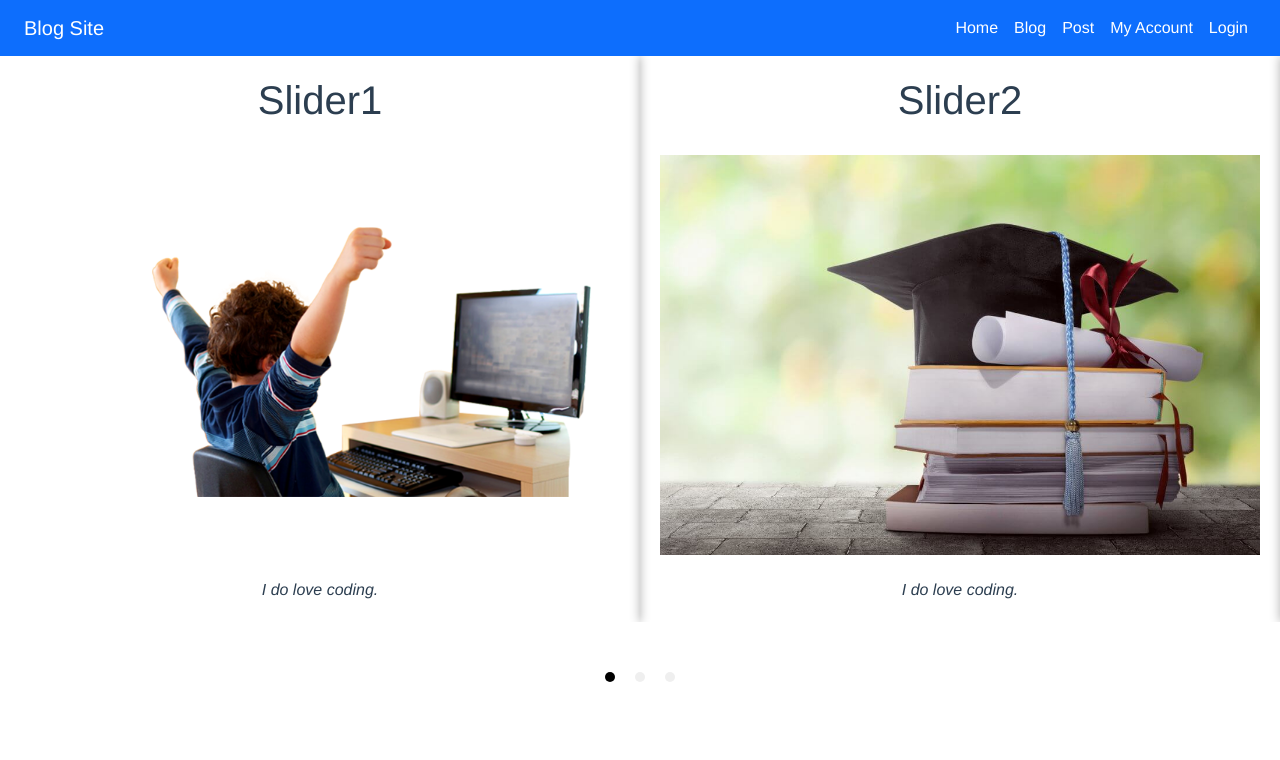
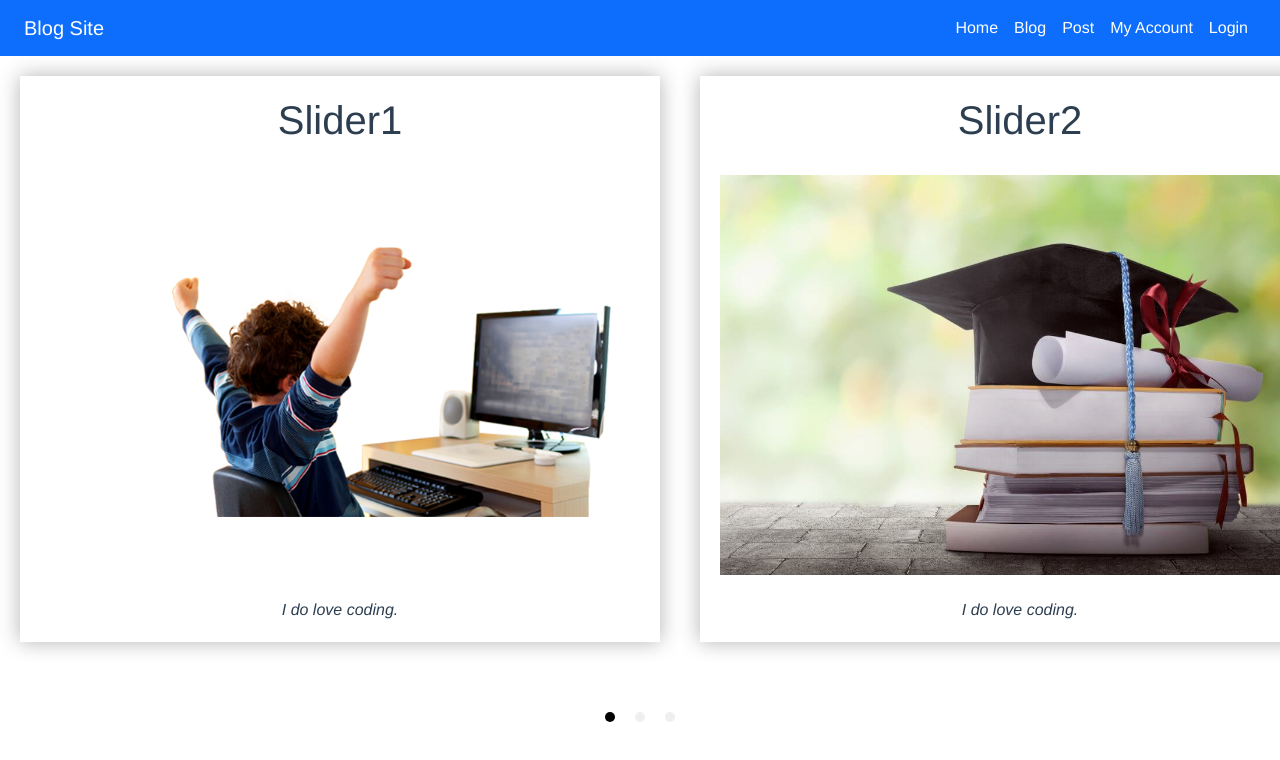
Before and after one commit to wg-d/vue-webpack-demo, a Vue app: page / in a window 1280 px wide. Shown: the top 760 px of the page. Built offline with nearby package versions, Linux system fonts and the light colour scheme; no server answers.

Commit message:
complete carousel

```diff
--- a/src/components/Posts.vue
+++ b/src/components/Posts.vue
@@ -55,7 +55,8 @@
     .carousel__item {
         width: 200px;
         padding:20px;
-        box-shadow: 0px 0px 10px rgba(0,0,0,0.3);
+        margin: 20px;
+        box-shadow: 0px 0px 20px rgba(0,0,0,0.3);
         display: flex;
         flex-direction: column;
         justify-content: space-between;
```
